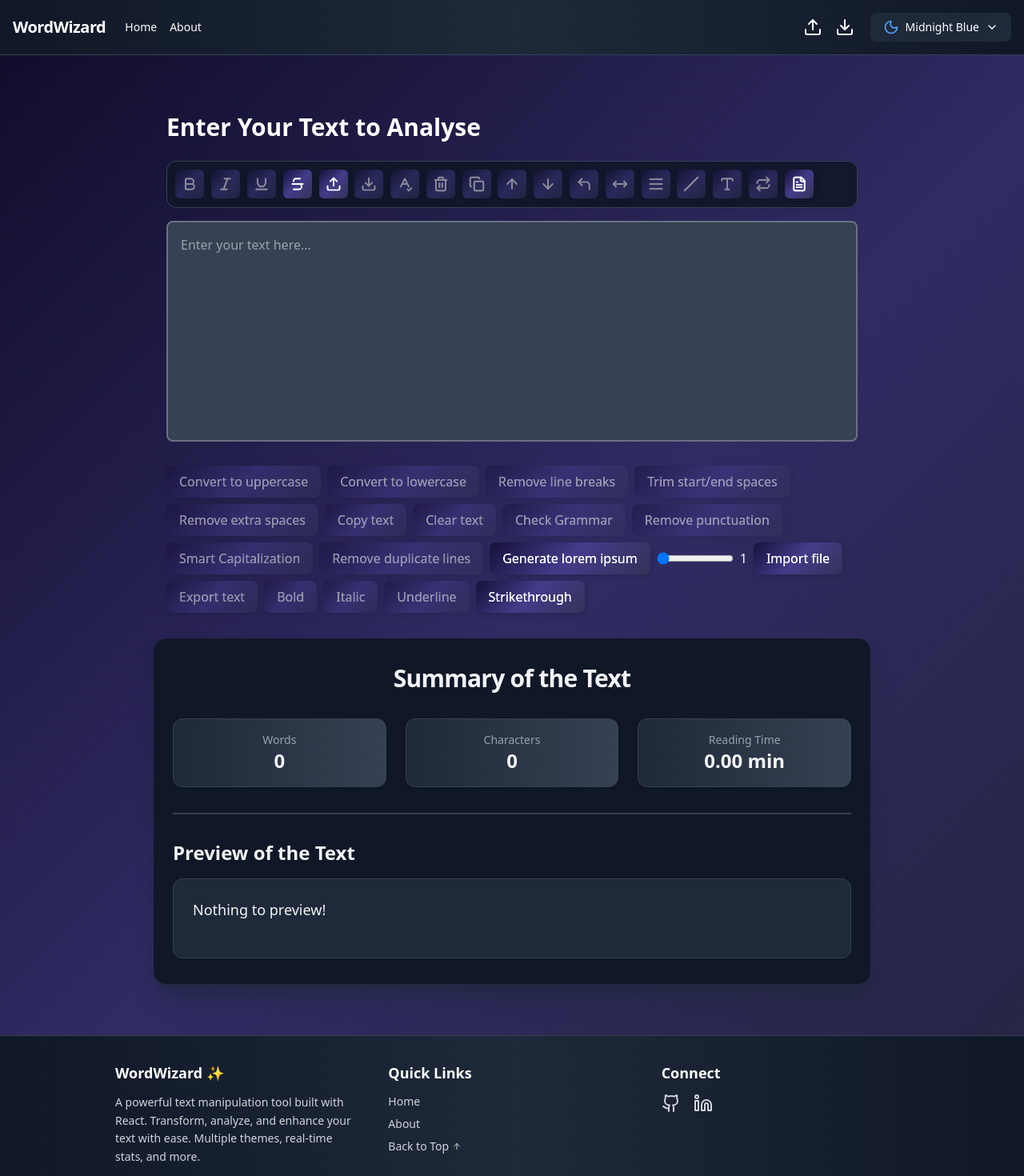
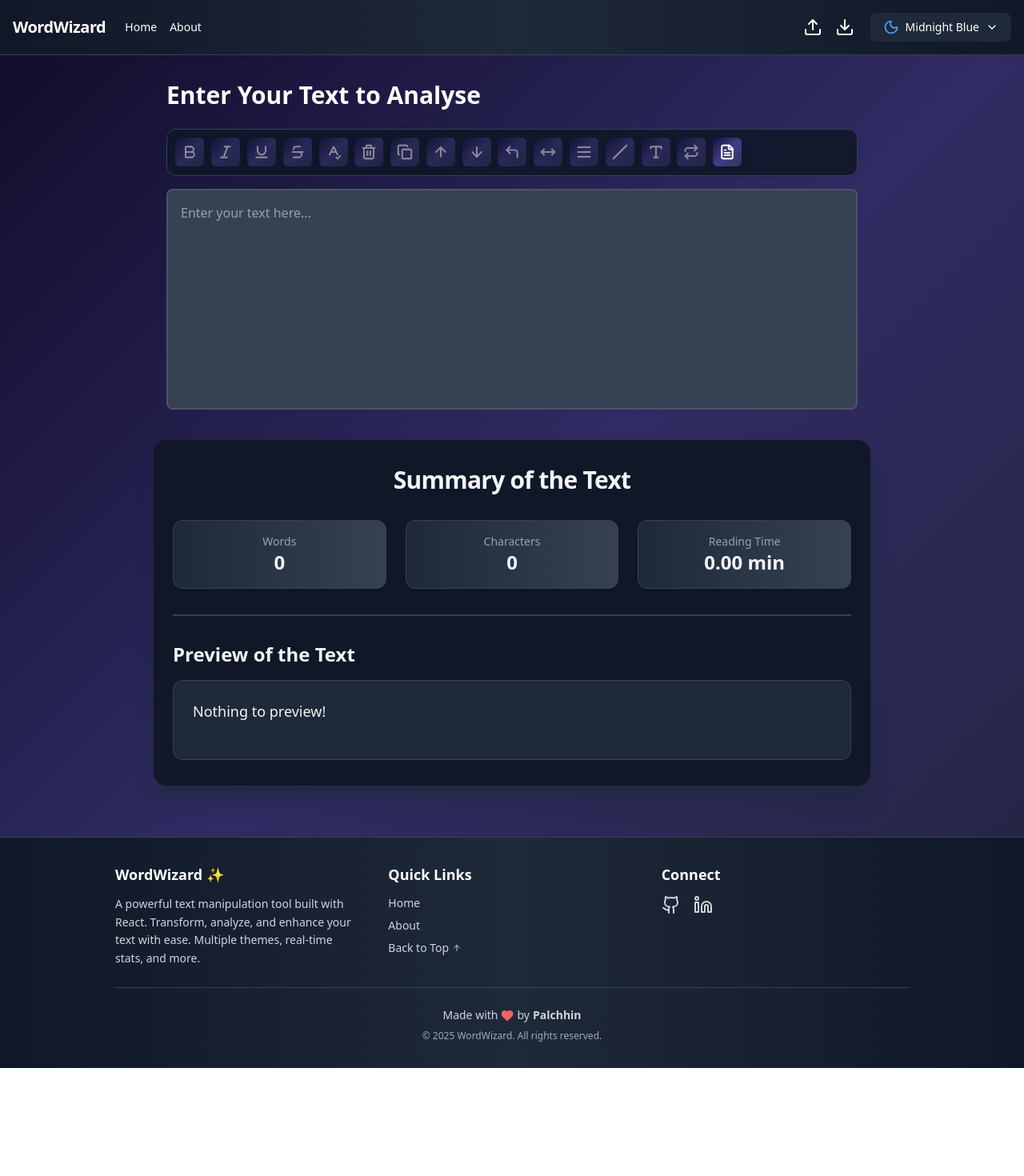
Before and after one commit to swarnadip555/WordWizard, a React (Vite) app: page /#/ in a window 1280 px wide. Shown: the top 1470 px of the page at 80% size. After the commit the page ends 1335 px from the top, so only its background shows below. Built offline with nearby package versions, Linux system fonts and the light colour scheme.

Commit message:
modify-animation and buttons
modify-animation-and-button

```diff
--- a/src/App.jsx
+++ b/src/App.jsx
@@ -1,5 +1,6 @@
 import { useState, useEffect } from "react";
 import { HashRouter as Router, Routes, Route } from "react-router-dom";
+
 
 // Components
 import Navbar from "./components/Navbar";
@@ -177,12 +178,12 @@ function App() {
               background: colorTheme,
             }}
           >
-            <Welcome />
+            <Welcome theme={theme} />
           </div>
         ) : (
           // WRAP EVERYTHING IN A FLEX CONTAINER
           <div
-            key={currentThemeId}
+            // key={currentThemeId}. to do not reset animations on theme change
             className="min-h-screen flex flex-col"
             style={{
               background: colorTheme,
@@ -198,7 +199,9 @@ function App() {
               onFileImport={handleFileImport}
               onExport={handleExport}
             />
-            <Alert alert={alert} theme={theme} />
+
+            {/* This alert is not required */}
+            {/* <Alert alert={alert} theme={theme} /> */}
 
             {/* ADD flex-1 TO MAIN CONTENT */}
             <main className="flex-1">
--- a/src/components/Footer.jsx
+++ b/src/components/Footer.jsx
@@ -21,7 +21,7 @@ const Footer = ({ theme }) => {
         <div className="grid grid-cols-1 md:grid-cols-3 gap-8 mb-6">
 
           {/* About Section */}
-          <div>
+          <div data-aos="fade-up" data-aos-delay="10">
             <h3 className={`text-lg font-bold mb-3 ${isDark ? 'text-white' : 'text-gray-900'}`}>
               WordWizard ✨
             </h3>
@@ -32,7 +32,7 @@ const Footer = ({ theme }) => {
           </div>
 
           {/* Quick Links */}
-          <div>
+          <div data-aos="fade-up" data-aos-delay="10">
             <h3 className={`text-lg font-bold mb-3 ${isDark ? 'text-white' : 'text-gray-900'}`}>
               Quick Links
             </h3>
@@ -71,7 +71,7 @@ const Footer = ({ theme }) => {
           </div>
 
           {/* Connect Section */}
-          <div>
+          <div data-aos="fade-up" data-aos-delay="10">
             <h3 className={`text-lg font-bold mb-3 ${isDark ? 'text-white' : 'text-gray-900'}`}>
               Connect
             </h3>
@@ -103,13 +103,13 @@ const Footer = ({ theme }) => {
         </div>
 
         {/* Bottom Bar */}
-        <div className={`pt-6 border-t text-sm text-center ${
+        <div data-aos="fade-up" data-aos-delay="10" className={`pt-6 border-t text-sm text-center ${
           isDark ? 'border-gray-700' : 'border-gray-200'
         }`}>
           <p className="flex items-center justify-center gap-1 flex-wrap">
             Made with
             <Heart
-              className={`w-4 h-4 fill-current animate-pulse ${
+              className={`w-4 h-4 fill-current animate-slowPulse ${
                 isDark ? 'text-red-400' : 'text-red-500'
               }`}
             />
--- a/src/components/Navbar.jsx
+++ b/src/components/Navbar.jsx
@@ -10,16 +10,25 @@ import {
 } from "lucide-react";
 
 const Navbar = (props) => {
-  const [animate, setAnimate] = useState(true);
+  const [animate, setAnimate] = useState(false);
+  const [textAnimate, setTextAnimate] = useState(false);
   const [menuOpen, setMenuOpen] = useState(false);
   const [isDropdownOpen, setIsDropdownOpen] = useState(false);
   const dropdownRef = useRef(null);
   const fileInputRef = useRef(null);
 
+
+
   useEffect(() => {
     const timer = setTimeout(() => setAnimate(false), 1000);
     return () => clearTimeout(timer);
   }, []);
+
+  useEffect(() => {
+    setTextAnimate(true); // trigger animation
+    const timer = setTimeout(() => setTextAnimate(false), 500); // duration of animation
+    return () => clearTimeout(timer);
+  }, [props.currentThemeId]);
 
   useEffect(() => {
     const handleClickOutside = (event) => {
@@ -191,15 +200,18 @@ const Navbar = (props) => {
     >
       <div className="flex items-center flex-shrink-0 mr-6">
         <Link
-          className="font-bold text-xl tracking-tight hover:text-blue-500 transition-colors"
+          className={`font-bold text-xl tracking-tight hover:text-blue-500 transition-colors ${
+            textAnimate ? 'animate-textChange' : ''
+          }`}
           to="/"
         >
           <strong>{props.title}</strong>
         </Link>
+
       </div>
 
       {/* Hamburger button */}
-      <div className="block lg:hidden">
+      <div className={`block lg:hidden ${textAnimate ? 'animate-textChange' : ''}`}>
         <button
           onClick={() => setMenuOpen(!menuOpen)}
           className={`flex items-center px-3 py-2 border rounded transition-colors ${
@@ -230,7 +242,7 @@ const Navbar = (props) => {
           <Link
             className={`block mt-4 lg:inline-block lg:mt-0 mr-4 transition-colors ${
               isDark ? "hover:text-blue-400" : "hover:text-blue-600"
-            }`}
+            } ${textAnimate ? 'animate-textChange' : ''}`}
             to="/"
           >
             Home
@@ -238,14 +250,15 @@ const Navbar = (props) => {
           <Link
             className={`block mt-4 lg:inline-block lg:mt-0 mr-4 transition-colors ${
               isDark ? "hover:text-blue-400" : "hover:text-blue-600"
-            }`}
+            } ${textAnimate ? 'animate-textChange' : ''}`}
             to="/about"
           >
             About
           </Link>
         </div>
 
-        <div className="mt-4 lg:mt-0 flex flex-col lg:flex-row lg:items-center gap-4">
+        <div className={`mt-4 lg:mt-0 flex flex-col lg:flex-row
+          lg:items-center gap-4 ${textAnimate ? 'animate-textChange' : ''}`}>
           {/* Hidden File Input */}
           <input
             type="file"
@@ -298,13 +311,17 @@ const Navbar = (props) => {
             >
               <div className="flex items-center gap-2">
                 {isDark ? (
-                  <Moon className="w-5 h-5 text-blue-400" />
+                  <Moon className={`w-5 h-5 text-blue-400 ${textAnimate ? 'animate-textChange' : ''}`} />
                 ) : (
-                  <Sun className="w-5 h-5 text-amber-500" />
+                  <Sun className={`w-5 h-5 text-amber-500 ${textAnimate ? 'animate-textChange' : ''}`} />
                 )}
-                <span className="text-sm font-medium hidden sm:inline">
+                <span className={`text-sm font-medium hidden sm:inline transition-all duration-500 ${
+                    textAnimate ? 'translate-y-1 opacity-0 animate-textChange' : ''
+                  }`}
+                >
                   {currentTheme.name}
                 </span>
+
                 <span className="text-lg sm:hidden">{currentTheme.icon}</span>
               </div>
               <ChevronDown
--- a/src/components/TextForm.jsx
+++ b/src/components/TextForm.jsx
@@ -63,6 +63,20 @@ const TextForm = (props) => {
     loremParagraphs
   );
 
+
+
+
+  useEffect(() => {
+  // When text becomes empty, reset formatting states
+  if (!text.trim()) {
+    setIsBold(false);
+    setIsItalic(false);
+    setIsUnderline(false);
+    setIsStrike(false);
+  }
+}, [text]);
+
+
   const buttonStyle = {
     color: props.theme === 'light' ? 'black' : "white",
     backgroundImage: props.theme === 'light' ? 'linear-gradient(135deg, #faffa3 0%, #f0f0a8 100%)' : `${props.colorTheme}`,
@@ -87,6 +101,7 @@ const TextForm = (props) => {
     const sortedWords = Object.entries(freq).sort((a, b) => b[1] - a[1]);
     return sortedWords.slice(0, 3); // top 3
   };
+
 
   // Store top words in a variable to avoid redundant calls
   const topWords = getTopWords(text);
@@ -124,7 +139,7 @@ const TextForm = (props) => {
           <textarea
             className={`w-full p-4 rounded-lg border-2 resize-none focus:outline-none focus:ring-2 focus:ring-blue-500 ${props.theme === "light"
                 ? "bg-white border-gray-300 text-gray-900"
-                : "bg-gray-700 border-gray-500 text-white"
+                : "bg-gray-700 border-gray-600 text-white"
               }`}
             rows="10"
             value={text}
@@ -147,7 +162,7 @@ const TextForm = (props) => {
         </div>
 
         {/* Animate the button group to fade up after the header */}
-        <div className="flex flex-wrap gap-2 my-6" data-aos="fade-up" data-aos-delay="200" data-aos-duration="800">
+        {/* <div className="flex flex-wrap gap-2 my-6" data-aos="fade-up" data-aos-delay="200" data-aos-duration="800">
           {textOperations.map((op, i) => (
             op.id === "generate-lorem" ? (
               <div key={i} className="flex items-center gap-2">
@@ -187,11 +202,11 @@ const TextForm = (props) => {
             </button>
             )
           ))}
-        </div>
+        </div> */}
       </div>
 
       {/* Animate the entire summary card with a zoom effect */}
-      <div
+      <div data-aos="fade-up" data-aos-delay="100"
         className={`my-8 mx-4 max-w-4xl sm:mx-auto px-4 sm:px-6 py-8 rounded-2xl shadow-lg transition-all duration-300 ${
           props.theme === "light"
             ? "bg-gradient-to-br from-yellow-100 via-75% via-yellow-400/90 to-yellow-200 border border-yellow-400"
@@ -315,6 +330,7 @@ const TextForm = (props) => {
         ></div>
 
         {/* Preview Section */}
+        {/* <div data-aos="fade-up" data-aos-delay="100"> */}
           <h2
             className={`text-2xl font-bold mb-4 ${
               props.theme === "light" ? "text-gray-800" : "text-gray-100"
@@ -338,6 +354,7 @@ const TextForm = (props) => {
               ? previewText
               : "Nothing to preview!"}
           </p>
+        {/* </div> */}
       </div>
 
       {dialogBoxOpen && (
--- a/src/components/Toolbar.jsx
+++ b/src/components/Toolbar.jsx
@@ -10,8 +10,8 @@ import {
 
 const ICON_MAP = {
   Bold, Italic, Underline, Strikethrough,
-  "Import file": Upload,
-  "Export text": Download,
+  // "Import file": Upload,
+  // "Export text": Download,
   "Check Grammar": SpellCheck,
   "Clear text": Trash2,
   "Copy text": Copy,
@@ -31,8 +31,8 @@ const ALT_TEXT = {
   Italic: "Italic Text",
   Underline: "Underline Text",
   Strikethrough: "Strikethrough Text",
-  "Import file": "Upload a text file",
-  "Export text": "Download the current text",
+  // "Import file": "Upload a text file",
+  // "Export text": "Download the current text",
   "Check Grammar": "Check the grammar of your text",
   "Clear text": "Clear all text",
   "Copy text": "Copy text to clipboard",
@@ -49,24 +49,37 @@ const ALT_TEXT = {
 
 const BUTTONS = Object.keys(ICON_MAP);
 
-// Portal-based tooltip
+// Portal-based tooltip with scroll tracking + fade animation
 const Tooltip = ({ targetRef, text, visible }) => {
   const [coords, setCoords] = useState({ top: 0, left: 0 });
+  const tooltipRef = useRef(null);
+
+  const updatePosition = () => {
+    if (targetRef.current) {
+      const rect = targetRef.current.getBoundingClientRect();
+      setCoords({
+        top: rect.top + window.scrollY - 35, // account for scroll
+        left: rect.left + rect.width / 2 + window.scrollX,
+      });
+    }
+  };
 
   React.useEffect(() => {
-    if (targetRef.current && visible) {
-      const rect = targetRef.current.getBoundingClientRect();
-      setCoords({
-        top: rect.top - 30, // 30px above button
-        left: rect.left + rect.width / 2,
-      });
-    }
-  }, [targetRef, visible]);
+    if (visible) updatePosition();
 
-  if (!visible) return null;
+    // Recalculate when scrolling or resizing
+    window.addEventListener("scroll", updatePosition);
+    window.addEventListener("resize", updatePosition);
+
+    return () => {
+      window.removeEventListener("scroll", updatePosition);
+      window.removeEventListener("resize", updatePosition);
+    };
+  }, [visible]);
 
   return createPortal(
     <div
+      ref={tooltipRef}
       style={{
         position: "absolute",
         top: coords.top,
@@ -74,12 +87,16 @@ const Tooltip = ({ targetRef, text, visible }) => {
         transform: "translateX(-50%)",
         background: "#111",
         color: "#fff",
-        padding: "0.25rem 0.5rem",
-        borderRadius: "0.25rem",
+        padding: "0.35rem 0.6rem",
+        borderRadius: "0.35rem",
         fontSize: "0.75rem",
         pointerEvents: "none",
         whiteSpace: "nowrap",
         zIndex: 9999,
+        opacity: visible ? 1 : 0,
+        transition: "opacity 0.2s ease-out, transform 0.2s ease-out",
+        transformOrigin: "bottom center",
+        transform: `translateX(-50%) translateY(${visible ? "0" : "5px"})`,
       }}
     >
       {text}
@@ -122,7 +139,7 @@ const Toolbar = ({ textOperations, theme, colorTheme, loadingGrammar, text, acti
 
   return (
     <div className={`z-50 mb-4 p-2 rounded-xl border shadow-sm backdrop-blur-sm flex gap-1 overflow-x-auto whitespace-nowrap
-      ${theme === "light" ? "bg-yellow-200/90 border-yellow-300" : "bg-gray-900/90 border-gray-700"}`}>
+      ${theme === "light" ? "bg-yellow-200/90 border-yellow-400" : "bg-gray-900/90 border-gray-700"}`}>
 
       {BUTTONS.map((label, idx) => {
         const isActive = activeStyles?.[label];
@@ -139,9 +156,9 @@ const Toolbar = ({ textOperations, theme, colorTheme, loadingGrammar, text, acti
               onMouseEnter={() => setHover(true)}
               onMouseLeave={() => setHover(false)}
               className={`relative flex items-center justify-center rounded-md transition-all
-                ${isDisabled(label) ? "opacity-50 cursor-not-allowed" : "hover:scale-105"}
+                ${isDisabled(label) ? "opacity-50 cursor-not-allowed" : "hover:scale-105 cursor-pointer"}
                 ${isActive ? "ring-2 ring-yellow-400 shadow" : ""}`}
-              style={{
+                style={{
                 ...buttonStyle,
                 background: isActive
                   ? theme === "light"
--- a/src/components/Welcome.jsx
+++ b/src/components/Welcome.jsx
@@ -2,7 +2,7 @@ import React, { useEffect } from "react";
 import AOS from 'aos';
 import 'aos/dist/aos.css';
 
-const Welcome = () => {
+const Welcome = ({ theme }) => {
   useEffect(() => {
     AOS.init({
       duration: 1000,
@@ -13,10 +13,12 @@ const Welcome = () => {
   return (
     <h1
       data-aos="zoom-in-down"
-      className="welcome font-bold text-center text-white flex justify-center items-center"
+      className={`welcome font-bold text-center flex justify-center items-center
+        ${theme === "light" ? "text-black" : "text-white"}`}
     >
       Welcome to WordWizard!
     </h1>
+
   );
 };
 
--- a/src/data/textUtils.js
+++ b/src/data/textUtils.js
@@ -180,7 +180,7 @@ export const getTextOperations = (
     { id: "bold", func: handleBold, label: "Bold" },
     { id: "italic", func: handleItalic, label: "Italic" },
     { id: "underline", func: handleUnderline, label: "Underline" },
-    { id: "strike", func: handleStrike, label: "Strikethrough", allowEmpty: true },
+    { id: "strike", func: handleStrike, label: "Strikethrough", allowEmpty: false },
   ];
 
   return obj;
--- a/src/index.css
+++ b/src/index.css
@@ -29,4 +29,27 @@
   .animate-fadeIn {
     animation: fadeIn 0.2s ease-out;
   }
+
+  @keyframes textChange {
+  0% { transform: translateY(-10px); opacity: 0; }
+  50% { transform: translateY(5px); opacity: 0.5; }
+  100% { transform: translateY(0); opacity: 1; }
 }
+
+.animate-textChange {
+  animation: textChange 1.5s ease-in-out;
+}
+
+ @keyframes slowPulse {
+  0%, 100% { transform: scale(1); opacity: 1; }
+  50% { transform: scale(1.1); opacity: 0.8; }
+}
+
+.animate-slowPulse {
+  display: inline-block;        /* make transform work */
+  transform-origin: center;     /* scale from center */
+  animation: slowPulse 1.5s infinite ease-in-out;
+}
+
+
+}
```
Also changed, not shown: 1 other file (tests, documents, lock files or other folders). Lines whose indentation alone changed are shown as unchanged.
